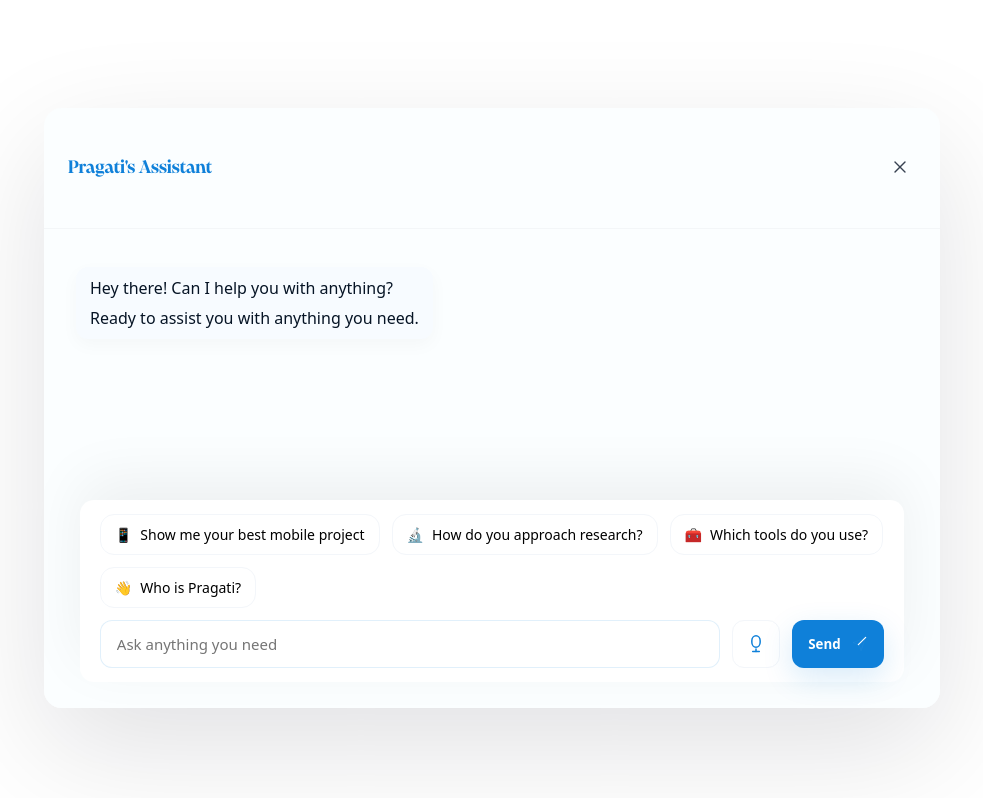
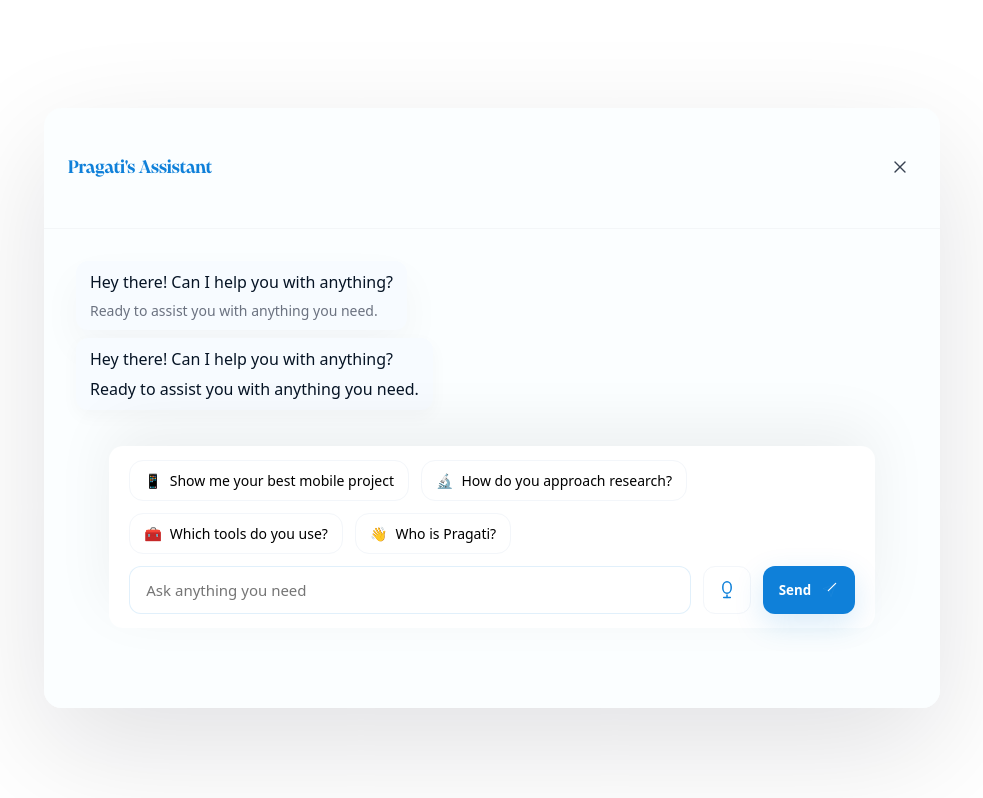
Before and after one commit to pragatiinbox/pragati-portfolio-chatbot-assistant, a Next.js app: page /embed in a window 1280 px wide. Shown: the top 798 px of the page, without its empty margins (148-1131 px from the left). Built offline with nearby package versions, Linux system fonts and the light colour scheme.

Commit message:
fix: footer sticky inside scroll container (stable, never leaks)

```diff
--- a/components/ChatAssistant.jsx
+++ b/components/ChatAssistant.jsx
@@ -2,11 +2,10 @@
 import { useEffect, useRef, useState } from "react";
 
 /**
- * ChatAssistant — footer layout stabilized
- * - fixed input/button heights to avoid layout shifts when focused or when chat grows
- * - use box-sizing: border-box to make borders/shadows not affect layout size
- * - use box-shadow for focus visuals (no border width changes)
- * - footer stays absolute inside modal body, chat scrolls properly
+ * ChatAssistant — sticky-footer-inside-scroll-container implementation
+ * - messages + footer live inside the same scroll container
+ * - footer uses position: sticky; bottom: 0 so it never leaves the modal
+ * - fixed input/button sizes and box-sizing to avoid layout shifts
  */
 
 const BRAND = {
@@ -40,6 +39,7 @@ function findFaq(text) {
   return null;
 }
 
+/* Small inline icons (fallback) */
 function IconMic({ stroke = BRAND.blue, size = 20 }) {
   return (
     <svg width={size} height={size} viewBox="0 0 24 24" fill="none" aria-hidden>
@@ -82,7 +82,7 @@ export default function ChatAssistant({ projects = [] }) {
   const [input, setInput] = useState("");
   const [listening, setListening] = useState(false);
   const [showSuggestions, setShowSuggestions] = useState(true);
-  const scrollRef = useRef(null);
+  const scrollRef = useRef(null); // this is the scroll container ref (contains messages + footer)
   const recRef = useRef(null);
 
   useEffect(() => {
@@ -100,8 +100,10 @@ export default function ChatAssistant({ projects = [] }) {
     recRef.current = r;
   }, []);
 
+  // auto-scroll to bottom on message change
   useEffect(() => {
     if (!scrollRef.current) return;
+    // scroll to bottom of scroll container
     setTimeout(() => {
       scrollRef.current.scrollTop = scrollRef.current.scrollHeight;
     }, 40);
@@ -151,31 +153,37 @@ export default function ChatAssistant({ projects = [] }) {
 
   const groups = groupMessages(messages);
 
-  /* stable footer styles: fixed heights, box-sizing, no border-change on focus */
+  // styles
   const styles = {
-    container: { height: "100%", display: "flex", flexDirection: "column", background: BRAND.pale, fontFamily: "var(--font-body)", boxSizing: "border-box" },
+    shell: { height: "100%", display: "flex", flexDirection: "column", background: BRAND.pale, fontFamily: "var(--font-body)", boxSizing: "border-box" },
 
-    scrollArea: {
+    // IMPORTANT: this is the scroll container that contains both messages AND footer
+    scrollContainer: {
       height: "100%",
       overflowY: "auto",
       padding: 32,
-      paddingBottom: BRAND.footerHeightPx + 32,
-      boxSizing: "border-box"
+      paddingBottom: 12,
+      boxSizing: "border-box",
+      position: "relative",
+      WebkitOverflowScrolling: "touch"
     },
 
-    messagesWrap: { display: "flex", flexDirection: "column", gap: 12 },
+    messagesWrap: { display: "flex", flexDirection: "column", gap: 12, paddingBottom: 24 },
 
     groupLeft: { alignSelf: "flex-start", background: "#f7fbff", color: BRAND.text, padding: "10px 14px", borderRadius: 12, maxWidth: "78%", boxShadow: "0 6px 18px rgba(10,20,40,0.03)", boxSizing: "border-box" },
     groupRight: { alignSelf: "flex-end", background: BRAND.blue, color: "#fff", padding: "10px 14px", borderRadius: 12, maxWidth: "78%", boxShadow: "0 8px 24px rgba(15,128,217,0.12)", boxSizing: "border-box" },
 
-    footerOuter: {
-      position: "absolute",
+    // footer is sticky INSIDE the scroll container
+    footerWrapper: {
+      position: "sticky",
+      bottom: 0,
       left: 0,
       right: 0,
-      bottom: 0,
+      zIndex: 20,
       display: "flex",
       justifyContent: "center",
-      padding: "18px 0 26px",
+      paddingTop: 12,
+      paddingBottom: 8,
       boxSizing: "border-box"
     },
 
@@ -193,12 +201,10 @@ export default function ChatAssistant({ projects = [] }) {
     },
 
     suggestionsRow: { display: "flex", gap: 12, flexWrap: "wrap", marginBottom: 0 },
-
     suggestionBtn: { padding: "10px 14px", borderRadius: 14, border: `1px solid ${BRAND.softGray}`, background: "#fff", cursor: "pointer", fontSize: 14, boxSizing: "border-box" },
 
     inputRow: { display: "flex", gap: 12, alignItems: "center", boxSizing: "border-box" },
 
-    // FIXED height input and explicit box-sizing — avoids layout change on focus
     input: {
       flex: 1,
       height: 48,
@@ -209,10 +215,9 @@ export default function ChatAssistant({ projects = [] }) {
       boxSizing: "border-box",
       outline: "none",
       background: "#fff",
-      transition: "box-shadow 160ms ease, transform 160ms ease"
+      transition: "box-shadow 160ms ease"
     },
 
-    // mic and send fixed sizes
     micBtn: {
       width: 48,
       height: 48,
@@ -242,16 +247,24 @@ export default function ChatAssistant({ projects = [] }) {
       boxShadow: "0 10px 30px rgba(15,128,217,0.16)"
     },
 
-    // Focus styles use shadow (no border width change)
-    focusStyle: {
-      boxShadow: `0 0 0 6px rgba(15,128,217,0.06), 0 6px 20px rgba(15,128,217,0.08)`
-    }
+    focusShadow: { boxShadow: `0 0 0 6px rgba(15,128,217,0.06), 0 6px 20px rgba(15,128,217,0.08)` }
   };
 
   return (
-    <div style={styles.container}>
-      <div ref={scrollRef} style={styles.scrollArea} aria-live="polite">
-        <div style={{ height: 6 }} />
+    <div style={styles.shell}>
+      {/* scroll container: contains messages + sticky footer */}
+      <div ref={scrollRef} style={styles.scrollContainer} aria-live="polite">
+        {/* initial hero/messages area */}
+        {messages.length <= 2 && (
+          <div style={{ textAlign: "left", marginBottom: 8 }}>
+            <div style={{ display: "inline-block", background: "#f7fbff", padding: "10px 14px", borderRadius: 12, boxShadow: "0 18px 40px rgba(10,20,40,0.04)" }}>
+              <div style={{ fontFamily: "var(--font-body)", color: BRAND.text }}>
+                Hey there! Can I help you with anything?
+                <div style={{ marginTop: 8, color: BRAND.muted, fontSize: 14 }}>Ready to assist you with anything you need.</div>
+              </div>
+            </div>
+          </div>
+        )}
 
         <div style={styles.messagesWrap}>
           {groups.map((g, gi) => {
@@ -265,18 +278,20 @@ export default function ChatAssistant({ projects = [] }) {
             );
           })}
         </div>
-      </div>
 
-      <div style={styles.footerOuter} aria-hidden={false}>
+        {/* STICKY FOOTER inside this scroll container */}
+        <div style={styles.footerWrapper}>
           <div style={styles.footerBox}>
-          {showSuggestions && <div style={styles.suggestionsRow}>
+            {showSuggestions && (
+              <div style={styles.suggestionsRow}>
                 {SUGGESTIONS.map((s, i) => (
                   <button key={i} onClick={() => handleSuggestion(s)} style={styles.suggestionBtn}>
                     <span style={{ marginRight: 8 }}>{s.emoji}</span>
                     <span>{s.text}</span>
                   </button>
                 ))}
-          </div>}
+              </div>
+            )}
 
             <form onSubmit={onSubmit} style={styles.inputRow}>
               <input
@@ -285,8 +300,8 @@ export default function ChatAssistant({ projects = [] }) {
                 value={input}
                 onChange={(e) => setInput(e.target.value)}
                 style={styles.input}
-              onFocus={(e) => e.currentTarget.style.boxShadow = styles.focusStyle.boxShadow}
-              onBlur={(e) => e.currentTarget.style.boxShadow = "none"}
+                onFocus={(e) => (e.currentTarget.style.boxShadow = styles.focusShadow.boxShadow)}
+                onBlur={(e) => (e.currentTarget.style.boxShadow = "none")}
               />
 
               <button type="button" onClick={toggleMic} title="Speak" style={styles.micBtn} aria-label="Speak">
@@ -301,5 +316,6 @@ export default function ChatAssistant({ projects = [] }) {
           </div>
         </div>
       </div>
+    </div>
   );
 }
```
Lines whose indentation alone changed are shown as unchanged.
